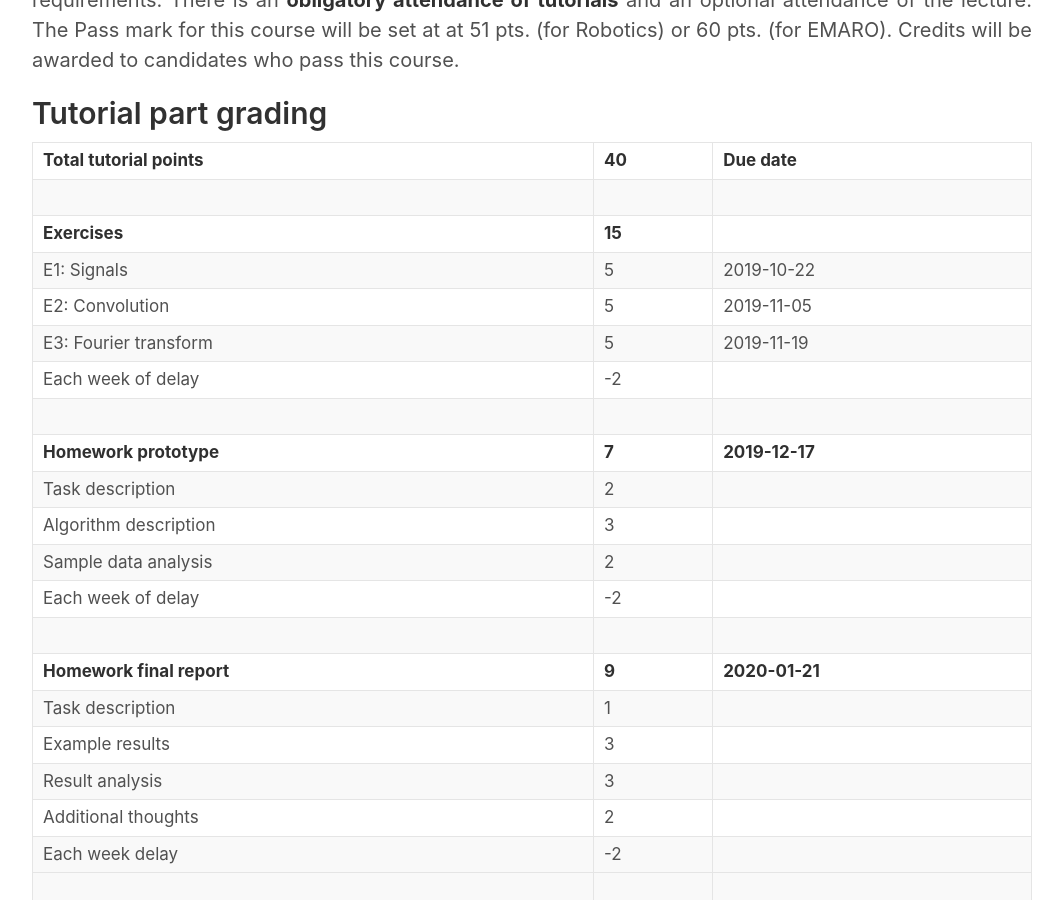
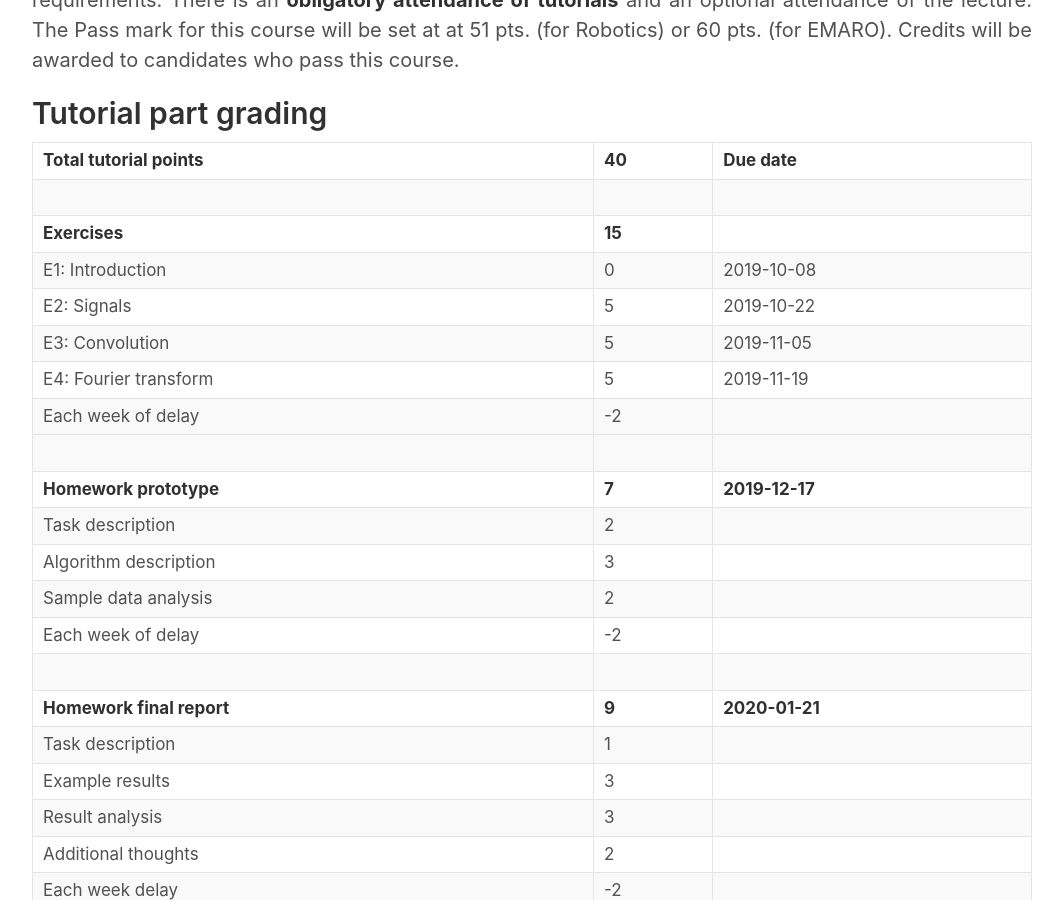
Before and after one commit to wut-mpg/espro, a Jekyll site: the page built from _posts/2019-10-08-L0.md, in a window 1280 px wide and 900 px high, scrolled down 489 px. Shown: the whole window, without its empty margins (108-1171 px from the left). Built offline with Jekyll 4.4.1, drawn with Linux system fonts in a browser that asks for light colours.

Commit message:
Update 2019-10-08-L0.md

```diff
--- a/_posts/2019-10-08-L0.md
+++ b/_posts/2019-10-08-L0.md
@@ -25,9 +25,10 @@ Credits will be awarded to candidates who pass this course.
 |---------------------------|--------|--------------|
 |                           |        |              |
 | **Exercises**             | **15** |              |
-| E1: Signals               | 5      | 2019-10-22   |
-| E2: Convolution           | 5      | 2019-11-05   |
-| E3: Fourier transform     | 5      | 2019-11-19   |
+| E1: Introduction          | 0      | 2019-10-08   |
+| E2: Signals               | 5      | 2019-10-22   |
+| E3: Convolution           | 5      | 2019-11-05   |
+| E4: Fourier transform     | 5      | 2019-11-19   |
 | Each week of delay        | -2     |              |
 |---------------------------|--------|--------------|
 |                           |        |              |
```
